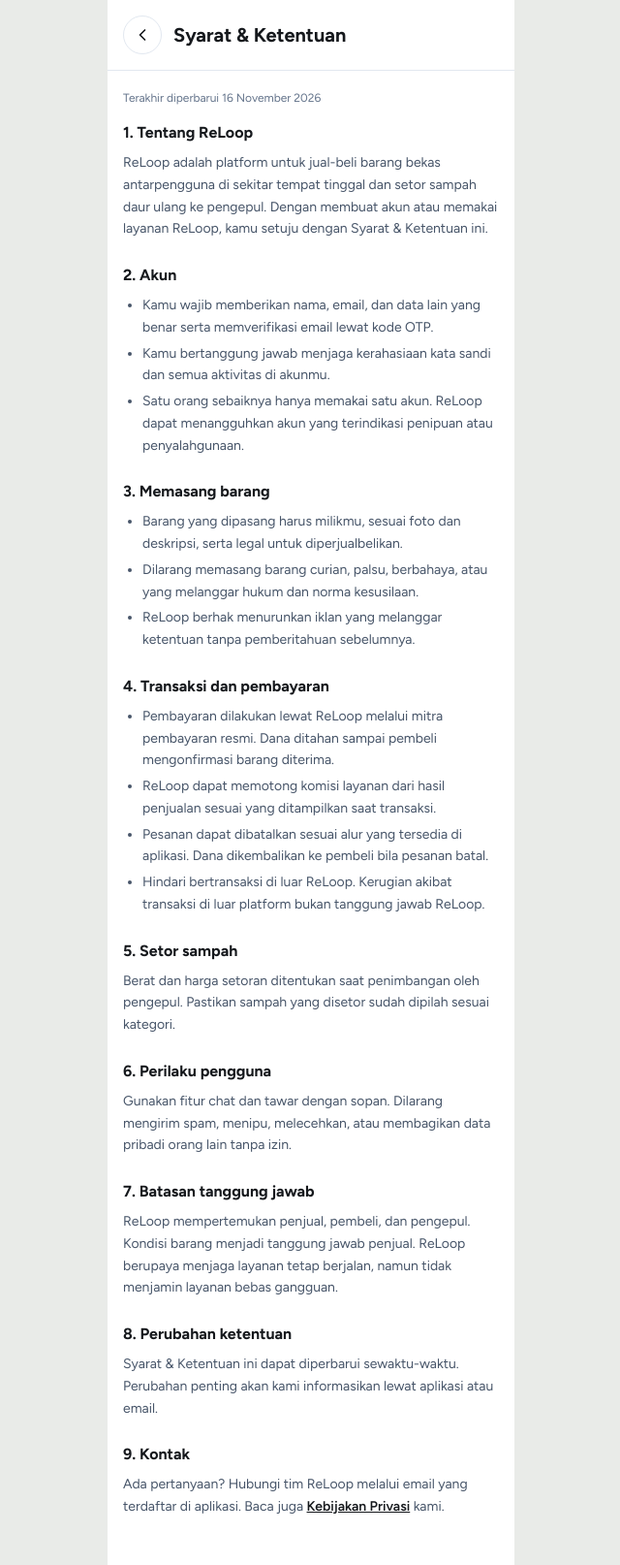
After one commit to SI4809-PPL-TIMB/Main_ReLoop, a Laravel app: page /syarat-ketentuan in a window 1280 px wide. The commit adds this page. Shown: the whole page at 97% size, without its empty margins (319-959 px from the left). Run offline with Laravel 12, Linux system fonts and the light colour scheme; style sheets or scripts are compiled from the project's sources; parts of the project's set-up code (start-up, migrations or seed data) failed here and were passed over; some libraries are stand-ins or nearby versions.

Commit message:
PPLTIMB-135 Perbaikan UX - Syarat & Ketentuan dan Kebijakan Privasi jadi halaman baru

```diff
--- a/resources/views/auth/daftar.blade.php
+++ b/resources/views/auth/daftar.blade.php
@@ -148,9 +148,9 @@
                 >
                 <span class="text-slate-600">
                     Saya setuju dengan
-                    <a href="#" class="font-semibold text-ink underline">Syarat &amp; Ketentuan</a>
+                    <a href="{{ route('syarat') }}" class="font-semibold text-ink underline">Syarat &amp; Ketentuan</a>
                     dan
-                    <a href="#" class="font-semibold text-ink underline">Kebijakan Privasi</a>
+                    <a href="{{ route('privasi') }}" class="font-semibold text-ink underline">Kebijakan Privasi</a>
                     Reloop.
                 </span>
             </label>
--- /dev/null
+++ b/resources/views/components/legal-page.blade.php
@@ -0,0 +1,38 @@
+@props(['title', 'updated' => '16 November 2026'])
+@php
+    // PPLTIMB-135 · Tombol kembali ke halaman sebelumnya (hanya URL internal, bukan halaman ini sendiri).
+    $previous = url()->previous();
+    $kembali  = (str_starts_with($previous, url('/')) && $previous !== url()->current()) ? $previous : url('/');
+@endphp
+<x-app-layout>
+    <x-slot name="title">{{ $title }} — ReLoop</x-slot>
+
+    <header class="sticky top-0 z-20 flex items-center gap-3 border-b border-slate-200 bg-white px-4 py-4">
+        <a href="{{ $kembali }}" id="legal-kembali" aria-label="Kembali"
+           class="grid size-10 shrink-0 place-items-center rounded-full border border-slate-200 transition-colors hover:bg-slate-50">
+            <svg class="size-5" viewBox="0 0 24 24" fill="none" stroke="currentColor" stroke-width="2" stroke-linecap="round" stroke-linejoin="round" aria-hidden="true"><path d="m15 18-6-6 6-6"/></svg>
+        </a>
+        <h1 class="flex-1 truncate text-xl font-bold">{{ $title }}</h1>
+    </header>
+
+    <main class="px-4 pt-5 pb-12 text-sm leading-relaxed text-slate-600">
+        <p class="text-xs text-slate-500">Terakhir diperbarui {{ $updated }}</p>
+        <div class="mt-4 space-y-6 [&_h2]:text-base [&_h2]:font-bold [&_h2]:text-ink [&_ul]:mt-2 [&_ul]:list-disc [&_ul]:space-y-1 [&_ul]:pl-5 [&_p]:mt-2">
+            {{ $slot }}
+        </div>
+    </main>
+
+    @push('scripts')
+    <script>
+        // Kembali lewat riwayat browser agar isian halaman sebelumnya (mis. form daftar) tetap utuh.
+        document.getElementById('legal-kembali')?.addEventListener('click', (e) => {
+            let dariSitusIni = false;
+            try { dariSitusIni = document.referrer && new URL(document.referrer).origin === location.origin; } catch (_) {}
+            if (dariSitusIni && history.length > 1) {
+                e.preventDefault();
+                history.back();
+            }
+        });
+    </script>
+    @endpush
+</x-app-layout>
--- /dev/null
+++ b/resources/views/legal/syarat.blade.php
@@ -0,0 +1,59 @@
+<x-legal-page title="Syarat & Ketentuan">
+    <section>
+        <h2>1. Tentang ReLoop</h2>
+        <p>ReLoop adalah platform untuk jual-beli barang bekas antarpengguna di sekitar tempat tinggal dan setor sampah daur ulang ke pengepul. Dengan membuat akun atau memakai layanan ReLoop, kamu setuju dengan Syarat &amp; Ketentuan ini.</p>
+    </section>
+
+    <section>
+        <h2>2. Akun</h2>
+        <ul>
+            <li>Kamu wajib memberikan nama, email, dan data lain yang benar serta memverifikasi email lewat kode OTP.</li>
+            <li>Kamu bertanggung jawab menjaga kerahasiaan kata sandi dan semua aktivitas di akunmu.</li>
+            <li>Satu orang sebaiknya hanya memakai satu akun. ReLoop dapat menangguhkan akun yang terindikasi penipuan atau penyalahgunaan.</li>
+        </ul>
+    </section>
+
+    <section>
+        <h2>3. Memasang barang</h2>
+        <ul>
+            <li>Barang yang dipasang harus milikmu, sesuai foto dan deskripsi, serta legal untuk diperjualbelikan.</li>
+            <li>Dilarang memasang barang curian, palsu, berbahaya, atau yang melanggar hukum dan norma kesusilaan.</li>
+            <li>ReLoop berhak menurunkan iklan yang melanggar ketentuan tanpa pemberitahuan sebelumnya.</li>
+        </ul>
+    </section>
+
+    <section>
+        <h2>4. Transaksi dan pembayaran</h2>
+        <ul>
+            <li>Pembayaran dilakukan lewat ReLoop melalui mitra pembayaran resmi. Dana ditahan sampai pembeli mengonfirmasi barang diterima.</li>
+            <li>ReLoop dapat memotong komisi layanan dari hasil penjualan sesuai yang ditampilkan saat transaksi.</li>
+            <li>Pesanan dapat dibatalkan sesuai alur yang tersedia di aplikasi. Dana dikembalikan ke pembeli bila pesanan batal.</li>
+            <li>Hindari bertransaksi di luar ReLoop. Kerugian akibat transaksi di luar platform bukan tanggung jawab ReLoop.</li>
+        </ul>
+    </section>
+
+    <section>
+        <h2>5. Setor sampah</h2>
+        <p>Berat dan harga setoran ditentukan saat penimbangan oleh pengepul. Pastikan sampah yang disetor sudah dipilah sesuai kategori.</p>
+    </section>
+
+    <section>
+        <h2>6. Perilaku pengguna</h2>
+        <p>Gunakan fitur chat dan tawar dengan sopan. Dilarang mengirim spam, menipu, melecehkan, atau membagikan data pribadi orang lain tanpa izin.</p>
+    </section>
+
+    <section>
+        <h2>7. Batasan tanggung jawab</h2>
+        <p>ReLoop mempertemukan penjual, pembeli, dan pengepul. Kondisi barang menjadi tanggung jawab penjual. ReLoop berupaya menjaga layanan tetap berjalan, namun tidak menjamin layanan bebas gangguan.</p>
+    </section>
+
+    <section>
+        <h2>8. Perubahan ketentuan</h2>
+        <p>Syarat &amp; Ketentuan ini dapat diperbarui sewaktu-waktu. Perubahan penting akan kami informasikan lewat aplikasi atau email.</p>
+    </section>
+
+    <section>
+        <h2>9. Kontak</h2>
+        <p>Ada pertanyaan? Hubungi tim ReLoop melalui email yang terdaftar di aplikasi. Baca juga <a href="{{ route('privasi') }}" class="font-semibold text-ink underline">Kebijakan Privasi</a> kami.</p>
+    </section>
+</x-legal-page>
--- a/resources/views/welcome.blade.php
+++ b/resources/views/welcome.blade.php
@@ -59,7 +59,7 @@
                 Saya sudah punya akun
             </a>
             <p class="mt-1 text-center text-xs text-slate-500">
-                Dengan lanjut, kamu setuju dengan <a href="#" class="font-semibold text-ink underline">Syarat &amp; Ketentuan</a> Reloop.
+                Dengan lanjut, kamu setuju dengan <a href="{{ route('syarat') }}" class="font-semibold text-ink underline">Syarat &amp; Ketentuan</a> Reloop.
             </p>
         </div>
 
--- a/routes/web.php
+++ b/routes/web.php
@@ -92,6 +92,10 @@ Route::get('/', function () {
 Route::get('/daftar', [RegisterController::class, 'create'])->name('daftar');
 Route::post('/daftar', [RegisterController::class, 'store'])->name('daftar.store');
 
+// PPLTIMB-135 · Syarat & Ketentuan dan Kebijakan Privasi sebagai halaman terpisah (bisa dibuka tanpa login)
+Route::view('/syarat-ketentuan', 'legal.syarat')->name('syarat');
+Route::view('/kebijakan-privasi', 'legal.privasi')->name('privasi');
+
 // 3. Halaman Verifikasi
 Route::get('/verifikasi', [RegisterController::class, 'showVerification'])->name('verifikasi');
 Route::post('/verifikasi', [RegisterController::class, 'storeVerification'])->name('verifikasi.store');
```
Also changed, not shown: resources/views/barang/detail.blade.php (+32 -5 lines), resources/views/legal/privasi.blade.php (added, +54 -0 lines), tests/Feature/HalamanLegalTest.php (added, +55 -0 lines).
